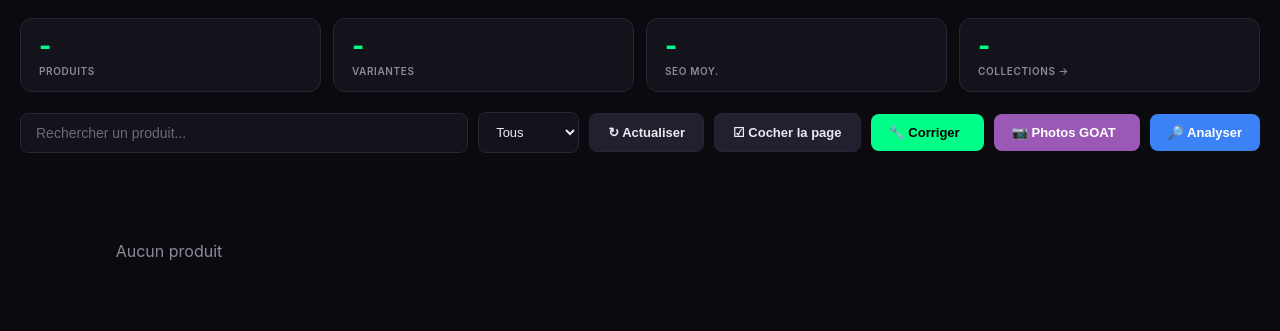
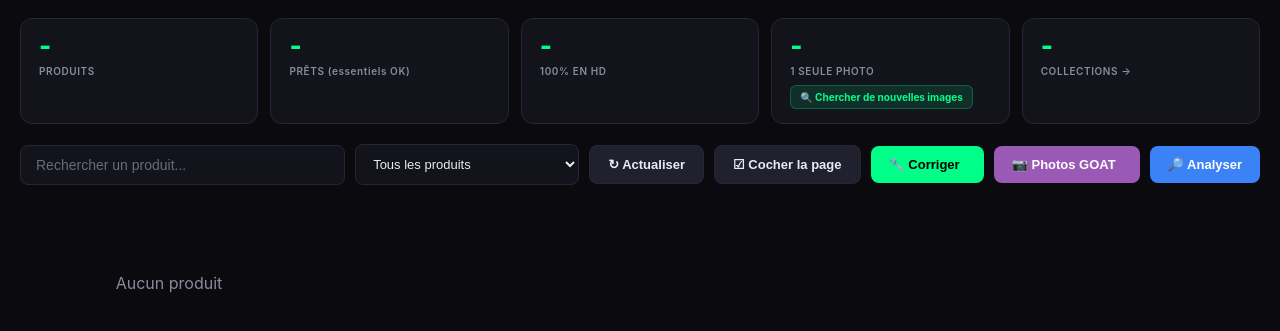
Before and after one commit to capetromain74-coder/shopify-manager, a Flask app: page / in a window 1280 px wide. Shown: the part 56-387 px from the top of the page. Run offline with Flask 3, Linux system fonts and the light colour scheme; data that the repository does not hold is empty.

Commit message:
Accueil: bilan en haut + systeme de statut logique base sur ce qui manque
- Nouvelles stats en haut: PRETS (essentiels OK), 100% EN HD (vraie verif
  des dimensions d'images, pas un tag), 1 SEULE PHOTO + bouton 'Chercher de
  nouvelles images' (raccourci vers le scanner). Retire SEO MOY (trompeur)
  et VARIANTES.
- Score 0-100 opaque remplace par un statut clair: Complet / Sans lien /
  A finir / Incomplet. Le lien interne est un BONUS, plus un essentiel:
  un produit complet sans lien n'est plus classe 'faible'.
- Essentiels = description + images (alt/nom) + 100% HD + SKU.
- Filtre repense 'qui manque quoi': Prets, Sans description, Sans lien,
  Images a corriger, Pas 100% HD, Moins de 8 photos, 1 seule photo, Sans SKU.
- _hd calcule via largeur min des images >=1000 (medium=750, original=2000).
- Cache bump v3 -> v4 (nouveaux champs).

```diff
--- a/templates/home.html
+++ b/templates/home.html
@@ -104,6 +104,10 @@ a{color:inherit}
   .modal-box{margin:16px;padding:20px}
   .st .v{font-size:22px}
 }
+.ministat-btn{display:inline-block;margin-top:8px;font-size:10px;font-weight:700;color:var(--accent);
+  background:var(--accent-soft);border:1px solid rgba(0,255,136,.25);padding:5px 9px;border-radius:6px;
+  text-decoration:none;transition:background .15s}
+.ministat-btn:hover{background:rgba(0,255,136,.2)}
 </style>
 </head>
 <body>
@@ -116,15 +120,26 @@ a{color:inherit}
 </header>
 <div class="stats">
 <div class="st"><div class="v" id="totalP">-</div><div class="l">PRODUITS</div></div>
-<div class="st"><div class="v" id="totalV">-</div><div class="l">VARIANTES</div></div>
-<div class="st"><div class="v" id="seoAvg">-</div><div class="l">SEO MOY.</div></div>
+<div class="st"><div class="v" id="statReady">-</div><div class="l">PR&Ecirc;TS (essentiels OK)</div></div>
+<div class="st"><div class="v" id="statHD">-</div><div class="l">100% EN HD</div></div>
+<div class="st"><div class="v" id="statOne">-</div><div class="l">1 SEULE PHOTO</div><a href="/image-scanner" class="ministat-btn">&#128269; Chercher de nouvelles images</a></div>
 <div class="st" style="cursor:pointer" onclick="window.location='/collections'"><div class="v" id="totalC">-</div><div class="l">COLLECTIONS &#8594;</div></div>
 </div>
 <main class="main">
 <div class="msg" id="msg"></div>
 <div class="toolbar">
 <input type="text" class="search" id="q" placeholder="Rechercher un produit...">
-<select class="filter" id="f"><option value="">Tous</option><option value="excellent">Excellent</option><option value="good">Bon</option><option value="warning">Moyen</option><option value="poor">Faible</option></select>
+<select class="filter" id="f">
+<option value="">Tous les produits</option>
+<option value="ready">&#10004;&#65039; Pr&ecirc;ts (essentiels OK)</option>
+<option value="nodesc">&#128221; Sans description</option>
+<option value="nolink">&#128279; Sans lien interne</option>
+<option value="imgfix">&#128444;&#65039; Images &agrave; corriger (alt/nom)</option>
+<option value="nohd">&#10071; Pas 100% en HD</option>
+<option value="fewphotos">&#128247; Moins de 8 photos</option>
+<option value="onephoto">&#9888;&#65039; 1 seule photo</option>
+<option value="nosku">&#127991;&#65039; Sans SKU</option>
+</select>
 <button class="btn btn-s" onclick="reload()">&#8635; Actualiser</button>
 <button class="btn btn-s" onclick="selectAll()">&#9745; Cocher la page</button>
 <button class="btn" style="background:#00ff88;color:#000" onclick="openCorrector()">&#128295; Corriger<span id="selBadge"></span></button>
@@ -243,14 +258,14 @@ function saveCache(){
                 images:p.images?[{src:(p.images[0]||{}).src||"",alt:(p.images[0]||{}).alt||""}]:[],
                 imgCount:p.images?p.images.length:0, imgMaxW:_mw, imgMinW:_mn,
                 variants:p.variants?[{sku:(p.variants[0]||{}).sku||"",price:(p.variants[0]||{}).price||""}]:[],
-                _lk:p._lk,_ds:p._ds,_img:p._img,_sc:p._sc,_seo:p._seo,tags:p.tags||""});
+                _lk:p._lk,_ds:p._ds,_img:p._img,_hd:p._hd,_sku:p._sku,_ready:p._ready,_seo:p._seo,_statusLabel:p._statusLabel,tags:p.tags||""});
         }
-        sessionStorage.setItem("kp_cache_v3",JSON.stringify({P:lite,C:C,totalV:totalV,ts:Date.now()}));
-    }catch(e){try{sessionStorage.removeItem("kp_cache_v3")}catch(e2){}}
+        sessionStorage.setItem("kp_cache_v4",JSON.stringify({P:lite,C:C,totalV:totalV,ts:Date.now()}));
+    }catch(e){try{sessionStorage.removeItem("kp_cache_v4")}catch(e2){}}
 }
 function loadCache(){
     try{
-        var d=JSON.parse(sessionStorage.getItem("kp_cache_v3")||"null");
+        var d=JSON.parse(sessionStorage.getItem("kp_cache_v4")||"null");
         if(d&&d.P&&d.P.length>500&&(Date.now()-d.ts)<300000){
             P=d.P;C=d.C;totalV=d.totalV;sinceId=P[P.length-1].id;
             updateStats();filter();
@@ -284,11 +299,9 @@ function load(){
                     }
                 }else{imgOk=false}
                 p._img=imgOk;
-                var hasSku=!!((p.variants||[])[0]||{}).sku;
-                var metaEst=(p._ds&&p._lk)?35:(p._ds?15:0);
-                p._sc=metaEst+(p._ds?15:0)+(p._lk?15:0)+(p._img?20:0)+(hasSku?10:0);
-                p._sc=Math.min(p._sc,100);
-                if(p._sc>=85)p._seo="excellent";else if(p._sc>=70)p._seo="good";else if(p._sc>=50)p._seo="warning";else p._seo="poor";
+                p._sku=!!((p.variants||[])[0]||{}).sku;
+                p._hd=(p.images&&p.images.length>0)&&goatImgMinWidth(p)>=1000;
+                computeStatus(p);
                 totalV+=(p.variants||[]).length;P.push(p);
             }
             sinceId=d.products[d.products.length-1].id;updateStats();filter();loading=false;
@@ -297,19 +310,39 @@ function load(){
     }).catch(function(e){document.getElementById("msg").textContent="Erreur: "+e.message;loading=false});
 }
 
+function computeStatus(p){
+    var ess=[p._ds,p._img,p._hd,p._sku];
+    var miss=0;for(var i=0;i<ess.length;i++)if(!ess[i])miss++;
+    p._ready=(miss===0);
+    if(miss===0){p._seo=p._lk?"excellent":"good";p._statusLabel=p._lk?"Complet":"Sans lien";}
+    else if(miss===1){p._seo="warning";p._statusLabel="\u00c0 finir";}
+    else{p._seo="poor";p._statusLabel="Incomplet";}
+}
+function matchFilter(p,f){
+    switch(f){
+        case "": return true;
+        case "ready": return p._ready;
+        case "nodesc": return !p._ds;
+        case "nolink": return !p._lk;
+        case "imgfix": return !p._img;
+        case "nohd": return !p._hd;
+        case "fewphotos": var n=goatImgCount(p);return n>0&&n<8;
+        case "onephoto": return goatImgCount(p)===1;
+        case "nosku": return !p._sku;
+        default: return true;
+    }
+}
 function updateStats(){
-    document.getElementById("totalP").textContent=P.length;
-    document.getElementById("totalV").textContent=totalV;
-    document.getElementById("totalC").textContent=C.length;
-    var avg=0;for(var i=0;i<P.length;i++)avg+=P[i]._sc;
-    avg=P.length?Math.round(avg/P.length):0;
-    document.getElementById("seoAvg").textContent=avg+"%";
+    var ready=0,hd=0,one=0;
+    for(var i=0;i<P.length;i++){var p=P[i];if(p._ready)ready++;if(p._hd)hd++;if(goatImgCount(p)===1)one++;}
+    function S(id,v){var e=document.getElementById(id);if(e)e.textContent=v;}
+    S("totalP",P.length);S("statReady",ready);S("statHD",hd);S("statOne",one);S("totalC",C.length);
 }
 
 function filter(){
     var q=document.getElementById("q").value.toLowerCase();
     var f=document.getElementById("f").value;
-    var L=[];for(var i=0;i<P.length;i++){var p=P[i];var tl=p.title.toLowerCase();if(HIDDEN_KW.some(function(ex){return tl.indexOf(ex)>=0}))continue;if(q&&tl.indexOf(q)<0)continue;if(f&&p._seo!==f)continue;L.push(p)}
+    var L=[];for(var i=0;i<P.length;i++){var p=P[i];var tl=p.title.toLowerCase();if(HIDDEN_KW.some(function(ex){return tl.indexOf(ex)>=0}))continue;if(q&&tl.indexOf(q)<0)continue;if(!matchFilter(p,f))continue;L.push(p)}
     filteredList=L;render(L);
 }
 
@@ -325,7 +358,7 @@ function render(L){
         html+="<input type='checkbox'"+chk+" onclick='event.stopPropagation();toggleSel("+p.id+")' style='position:absolute;top:8px;left:8px;width:20px;height:20px;z-index:2;cursor:pointer;accent-color:#00ff88'>";
         html+="<img src='"+img+"' onclick='go("+p.id+")'><div class='card-body' onclick='go("+p.id+")'>";
         html+="<div class='card-title'>"+esc(p.title)+"</div><div class='card-sku'>"+sku+"</div>";
-        html+="<div class='card-meta'><span class='card-price'>"+price+" EUR</span><span class='badge "+p._seo+"'>"+p._sc+"%</span></div>";
+        html+="<div class='card-meta'><span class='card-price'>"+price+" EUR</span><span class='badge "+p._seo+"'>"+(p._statusLabel||"")+"</span></div>";
         html+="</div></div>";
     }
     el.innerHTML=html;updateSelCount();
@@ -347,7 +380,7 @@ function updateSelCount(){
 }
 function esc(s){return(s||"").replace(/&/g,"&amp;").replace(/</g,"&lt;").replace(/>/g,"&gt;")}
 function go(id){window.location.href="/product/"+id}
-function reload(){P=[];C=[];sinceId=0;totalV=0;try{sessionStorage.removeItem("kp_cache_v3")}catch(e){}document.getElementById("grid").innerHTML="<div class='loading'><div class='spinner'></div>Chargement...</div>";load()}
+function reload(){P=[];C=[];sinceId=0;totalV=0;try{sessionStorage.removeItem("kp_cache_v4")}catch(e){}document.getElementById("grid").innerHTML="<div class='loading'><div class='spinner'></div>Chargement...</div>";load()}
 document.getElementById("q").oninput=filter;
 document.getElementById("f").onchange=filter;
 
@@ -706,7 +739,7 @@ function runAutoFix(){
             txt.innerHTML="<span style='color:#00ff88;font-weight:600'>\u2705 Terminé ! "+ok+" corrections réussies"+(errs>0?", "+errs+" erreurs":"")+"</span>";
             if(btn){btn.textContent="\u2705 Terminé !";btn.style.background="#00ff88";}
             log.innerHTML+="<div style='color:#00ff88;margin-top:8px;font-weight:600'>Rechargement dans 3s...</div>";
-            setTimeout(function(){try{sessionStorage.removeItem("kp_cache_v3")}catch(e){}location.reload();},3000);
+            setTimeout(function(){try{sessionStorage.removeItem("kp_cache_v4")}catch(e){}location.reload();},3000);
             return;
         }
         var t=tasks[done];
```
